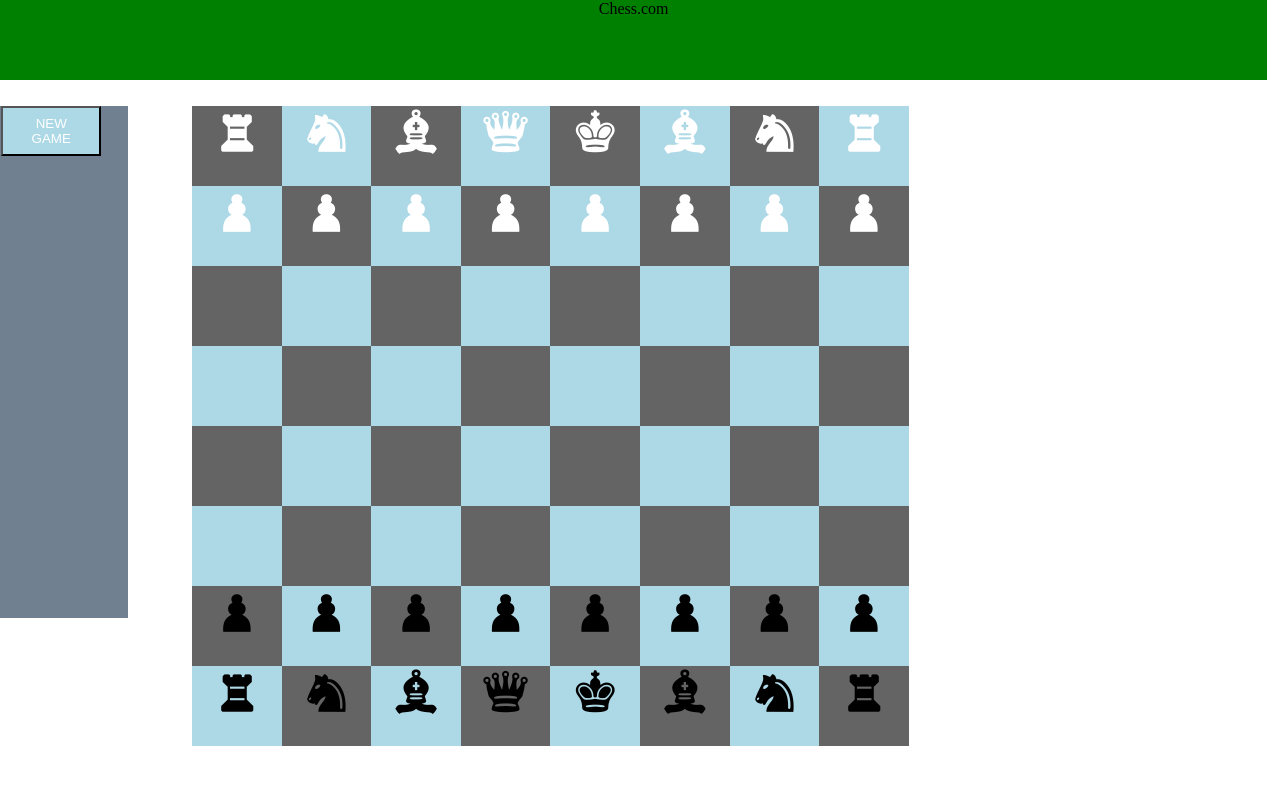
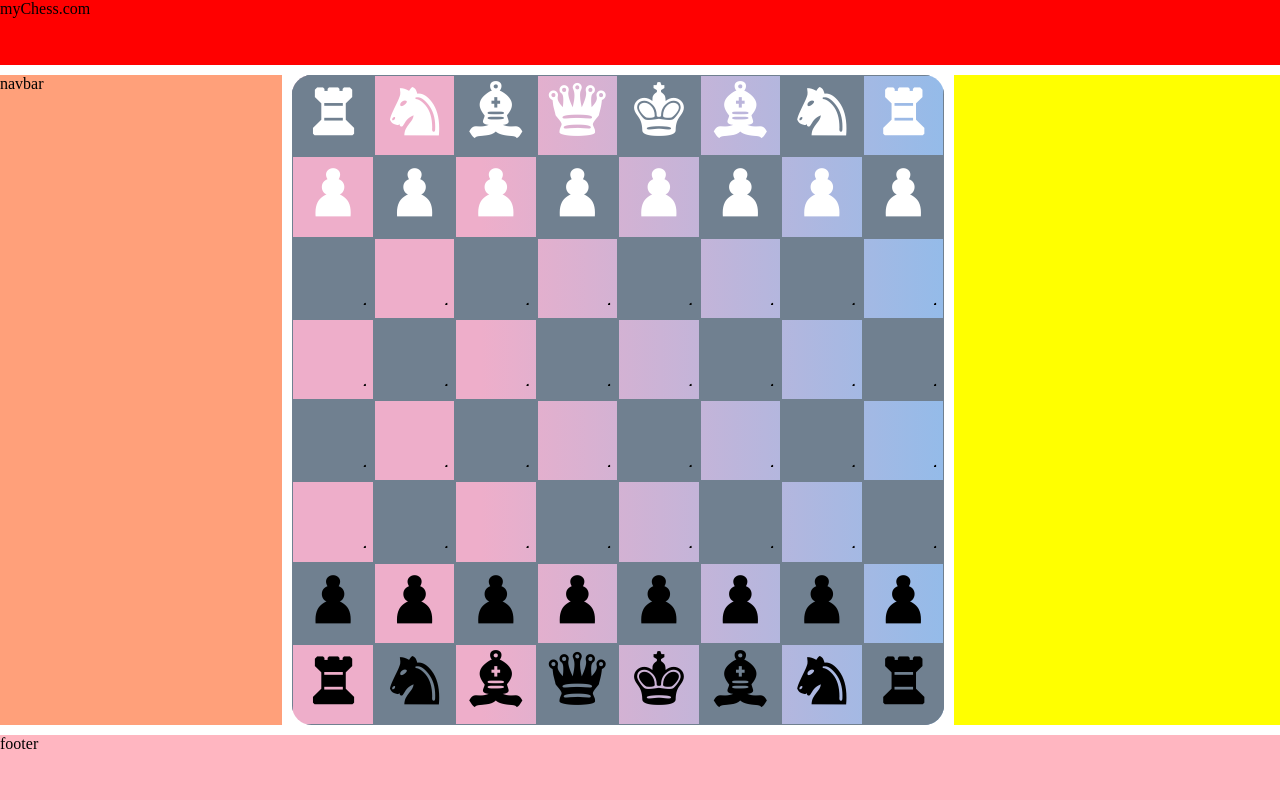
Before and after one commit to WashimNeupane/javaScriptChess, a plain HTML site: page index.html in a window 1280 px wide. Drawn offline with Linux system fonts and the light colour scheme.

Commit message:
Responsive UI

```diff
--- a/index.html
+++ b/index.html
@@ -7,15 +7,15 @@
 </head>
 
 <body onload="loadingIcon()">
-    <div id="loader"></div>
-    <div id=container class="animate-bottom">
-        <div id="title">Chess.com</div>
-        <div id="navigation">
-            <!-- javascript creates a button here. when game not start, button = new game. when game starts, button1= draw, button2 = resign.-->
+    <div class="container">
+        <div class="title">myChess.com</div>
+        <div class="navbar">navbar</div>
+        <div class="chessboardContainer">
+            <div class="gameboard" id="mainChessBoard"></div>
+            <div class="stats"></div>
         </div>
-        <div id="mainChessBoard"></div>
-    </div>
+        <div class="footer">footer</div>
+      </div>
     <script src="script.js"> </script>
 </body>
-
 </html>
--- a/script.js
+++ b/script.js
@@ -7,39 +7,9 @@ function showPage() {
   document.getElementById("container").style.display = "block";
 }
 
-//on load function
-    const elem = document.getElementById("navigation");
-    var btn = document.createElement("BUTTON");
-    btn.classList.add("buttons");
-    btn.innerHTML = "NEW GAME";
-    btn.onclick = createNew;
-    elem.appendChild(btn);
-
-function createNew(){
-    //remove the earlier button
-    const btns = document.querySelectorAll(".buttons")
-    btns.forEach(item=>{
-        item.remove();
-    })
-    //add new buttons
-    var drawButton=document.createElement("BUTTON");
-    drawButton.classList.add("button");
-    drawButton.innerHTML = "DRAW";
-
-    var resignButton=document.createElement("BUTTON");
-    resignButton.classList.add("button");
-    resignButton.innerHTML = "RESIGN";
-    elem.appendChild(resignButton);
-    elem.appendChild(drawButton);
-
-}
-
-
 //after newgame button is clicked
-
-
 let numSquares = 64;
-let sColors = ["rgb(100,100,100)", "lightblue"];
+let sColors = ["slategray", ""];
 const chessBoard = document.getElementById("mainChessBoard");
 initialiseBoard();
 play();
@@ -71,7 +41,7 @@ function initialiseBoard() {
         else if (square.id == 5) { square.innerHTML = "l"; }
         else if (square.id == 61) { square.innerHTML = "l"; }
         //other squares
-        else { square.innerHTML = ""; }
+        else { square.innerHTML = "a"; }
 
         //assign to black or white class
         if (square.id < 17) { square.classList.add('white'); square.style.color = "white"; }
@@ -124,7 +94,7 @@ function movePiece(index) {
     let sq = document.querySelectorAll('.squares');
     sq[index[1]].innerHTML = sq[index[0]].innerHTML;
     sq[index[1]].style.color = sq[index[0]].style.color;
-    sq[index[0]].innerHTML = "";
+    sq[index[0]].innerHTML = "a";
 
     //when white takes over black or vice versa, update the current cell to who-ever took over
     //i.e if black takes over white piece, the new cell is now black
@@ -173,11 +143,11 @@ function isLegal(index) {
     switch (sq[index[0]].innerHTML) {
         //if piece is pawn
         case 'o':
-            if (idx[1] == idx[0] + shift && sq[idx[1]].innerHTML == "") {
+            if (idx[1] == idx[0] + shift && sq[idx[1]].innerHTML == "a") {
                 return true;
             }
-            else if ((sq[idx[1]].innerHTML != "" && idx[1] == idx[0] + shift - 1) || (idx[1] == idx[0] + shift + 1 && sq[idx[1]].innerHTML != "")) { return true; }
-            else if ((idx[0] < 17 || idx[0] > 47) && idx[1] == idx[0] + (2 * shift) && sq[idx[1]].innerHTML == "" && sq[idx[1] - shift].innerHTML == "") { return true; }
+            else if ((sq[idx[1]].innerHTML != "a" && idx[1] == idx[0] + shift - 1) || (idx[1] == idx[0] + shift + 1 && sq[idx[1]].innerHTML != "a")) { return true; }
+            else if ((idx[0] < 17 || idx[0] > 47) && idx[1] == idx[0] + (2 * shift) && sq[idx[1]].innerHTML == "a" && sq[idx[1] - shift].innerHTML == "a") { return true; }
             break;
         case 'l':
             if ((idx[1] <= idx[0] + shift + 1 && idx[1] >= idx[0] + shift - 1) || (idx[1] >= idx[0] - 1 && idx[1] <= idx[0] + 1) || (idx[1] >= idx[0] - shift - 1 && idx[1] <= idx[0] - shift + 1))
@@ -234,5 +204,5 @@ function detectObstruction(idx, stepSize) {
     if (idx[1] == idx[0]) {
         return true;
     }
-    return sq[idx[0]].innerHTML == "" ? detectObstruction(idx, stepSize) : false;
+    return sq[idx[0]].innerHTML == "a" ? detectObstruction(idx, stepSize) : false;
 }
--- a/style.css
+++ b/style.css
@@ -1,99 +1,101 @@
 @font-face { font-family: chessPiece; src: url('fonts/CASEFONT.TTF'); }
-
-/* Center the loader */
-#loader {
-    position: absolute;
-    left: 50%;
-    top: 50%;
-    z-index: 1;
-    width: 150px;
-    height: 150px;
-    margin: 0px 0 0 0px;
-    border: 16px solid #f3f3f3;
-    border-radius: 50%;
-    border-top: 16px solid #3498db;
-    width: 120px;
-    height: 120px;
-    -webkit-animation: spin 2s linear infinite;
-    animation: spin 2s linear infinite;
+.title {
+  background: LightSkyBlue;
+  grid-area: header;
+  background-color: red;
 }
 
-  @-webkit-keyframes spin {
-    0% { -webkit-transform: rotate(0deg); }
-    100% { -webkit-transform: rotate(360deg); }
+.navbar {
+  background: LightSalmon;
+  grid-area: advert;
 }
 
-  @keyframes spin {
-    0% { transform: rotate(0deg); }
-    100% { transform: rotate(360deg); }
+.chessboardContainer {
+  grid-area: content;
+  display: grid;
+  grid-gap:10px;
+  grid-template-columns: 2fr 1fr;
+  grid-template-areas:
+    "board gamestats";
+}
+.squares{
+  border: 1px solid slategrey;
+}
+.gameboard{
+  min-width: 200px;
+  min-height: 500px;
+  background: linear-gradient(90deg, rgba(238,174,202,1) 29%, rgba(148,187,233,1) 100%);
+  font-family: chessPiece;
+  text-align: center;
+  display: grid;
+  grid-template-columns: repeat(8,1fr);
+  grid-template-rows: repeat(8,1fr);
+  border-radius: 3%;
+  overflow: hidden;
+  grid-area: board;
+  font-size:calc(40px + 2vw);
 }
 
-  /* Add animation to "page content" */
-  .animate-bottom {
-    position: relative;
-    -webkit-animation-name: animatebottom;
-    -webkit-animation-duration: 1s;
-    animation-name: animatebottom;
-    animation-duration: 1s
+.stats{
+  background: yellow;
+  grid-area: gamestats;
 }
 
-  @-webkit-keyframes animatebottom {
-    from { bottom:-500px; opacity:0 }
-    to { bottom:0px; opacity:1 }
-  }
-
-  @keyframes animatebottom {
-    from{ bottom:-500px; opacity:0 }
-    to{ bottom:0; opacity:1 }
+.footer {
+  background: lightpink;
+  grid-area: footer;
 }
 
 body{
     margin:0 0 0 0;
 }
-  #container {
-    display: none;
-    text-align: center;
-    width:100%;
-    height:100%;
+.container {
+  min-height: 400px;
+  min-width: 1000px;
+  height: 100vh;
+  grid-gap:10px;
+  display: grid;
+    grid-template-columns: 2fr 7fr;
+    grid-template-rows:1fr 10fr 1fr;
+    grid-template-areas:
+    /* Only change code below this line */
+      "header header"
+      "advert content"
+      "footer footer";
+    /* Only change code above this line */
 }
 
-#mainChessBoard
-{
-    width:57vw;
-    height:64vh;
-    font-family: chessPiece;
-    font-size: 4vw;
-    float:left;
-    margin:2% 0 0 5%;
+@media (max-width:700px){
+  .container{
+  min-height: 400px;
+  min-width: 200px;
+  grid-template-columns: 1fr;
+  grid-template-rows: 0vh 10vh 80vh 0vh;
+  grid-gap:0px;
+  grid-template-areas:
+    "header"
+    "advert"
+    "content"
+    "footer";
+  }
+  .footer{
+      display: none;
+  }
+  .header{
+    display: none;
   }
 
-#navigation{
-    float:left;
-    width:10vw;
-    height:64vh;
-    background-color:slategrey;
-    margin:2% 0 0 0%;
+  .chessboardContainer{
+  grid-template-columns: 1fr;
+  grid-template-areas:
+    "board";
   }
 
-#title{
-    width:99vw;
-    height:10vh;
-    background-color: green;
-    float:left;
+  .gameboard{
+    border-radius: 0%;
+  font-size:calc(40px + 1vw);
   }
-
-button{
-    width:100px;
-    height:50px;
-    padding:0 2vw 0 2vw;
-    margin-right:2vw;
-    background-color:lightblue;
-    color:white;
+  .stats{
+      display: none;
   }
-.squares
-{
- width:7vw;
- height:10vh;
- float:left;
- text-align: center;
 }
```
Lines whose indentation alone changed are shown as unchanged.
